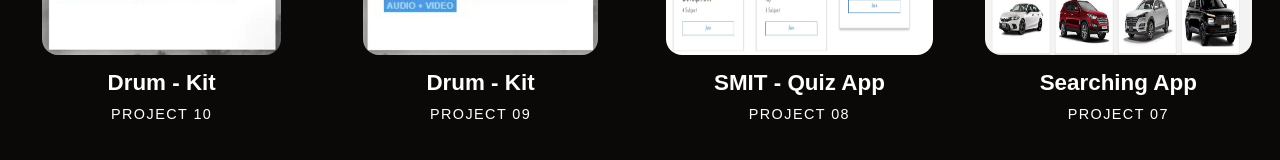
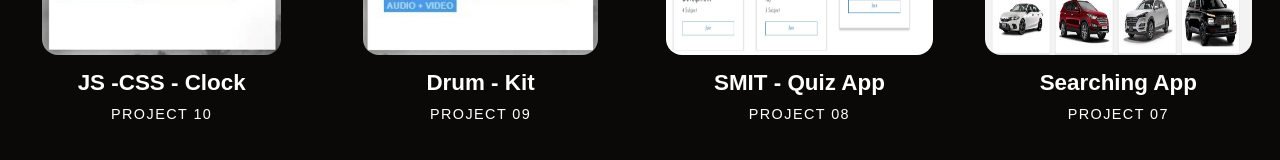
Before and after one commit to fahadhassan8/JavaScript-Projects, a plain HTML site: page index.html in a window 1280 px wide. Shown: the part 473-633 px from the top of the page. Drawn offline with nearby package versions, Linux system fonts and the light colour scheme.

Commit message:
JS-CSS-Clock-Project-Added

```diff
--- a/index.html
+++ b/index.html
@@ -42,7 +42,7 @@
   <a href="./JS & CSS Clock/index.html" target="_blank">
     <div class="card">
     <div class="card-img"><img src="./assets/images/JS-CSS-Clock.jpg" alt=""></div>
-    <div class="card-head">Drum - Kit</div>
+    <div class="card-head">JS -CSS - Clock</div>
     <p class="card-para"><a href="./JS & CSS Clock/index.html">PROJECT 10</a></p>
 </div>
 </a>
```
